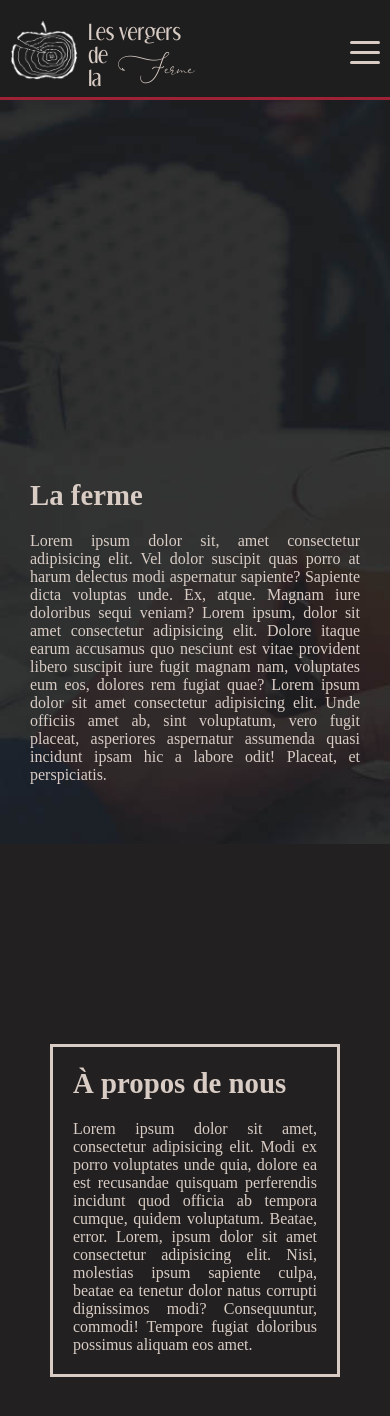
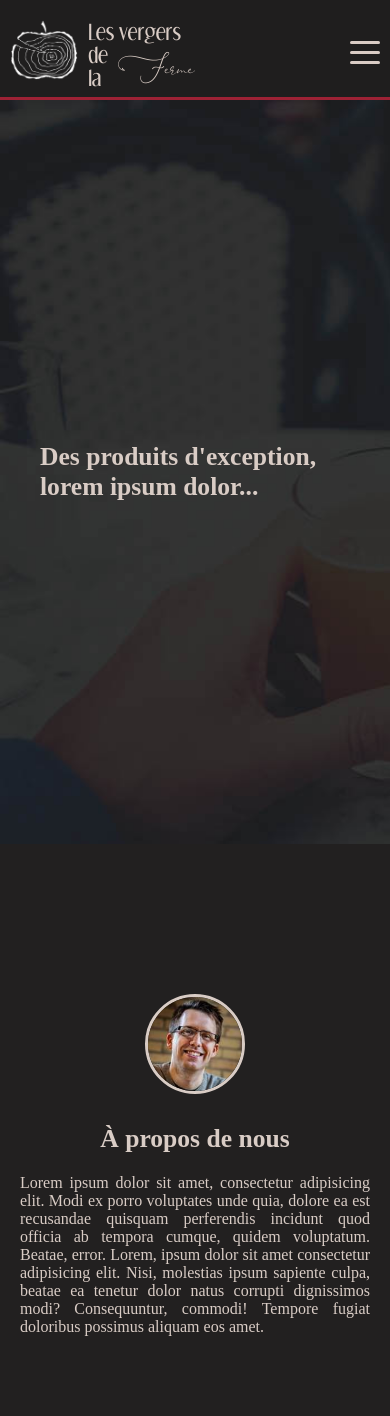
Before and after one commit to lebowvsky/Cidrerie-V2, a React (Create React App) app: page / in a window 390 px wide. Shown: the top 1416 px of the page. Built offline with nearby package versions, Linux system fonts and the light colour scheme.

Commit message:
feat(AboutUs) style on the About Us part of HomePage

```diff
--- a/src/components/about-us/AboutUs.jsx
+++ b/src/components/about-us/AboutUs.jsx
@@ -1,11 +1,17 @@
 import React from "react";
 
-const AboutUs = ({ title, text }) => {
+const AboutUs = ({ title, text, imageOwner, imageOwnerAlt }) => {
   return (
     <section className="about-section">
       <article className="as-article">
-        <h2 className="asa-title">{title}</h2>
-        <p className="asa-text">{text}</p>
+        <img className="asa-image"
+          src={require(`../../assets/images/home/${imageOwner}`)}
+          alt={imageOwnerAlt}
+        />
+        <div className="asa-text-wrapper">
+          <h2 className="asatw-title">{title}</h2>
+          <p className="asatw-text">{text}</p>
+        </div>
       </article>
     </section>
   );
--- a/src/components/about-us/about-us.module.scss
+++ b/src/components/about-us/about-us.module.scss
@@ -7,28 +7,60 @@
   width: 100%;
   padding-top: v.$header-height;
 
+  @include m.bpFactory($max: v.$s) {
+    padding-top: v.$header-height-mobile;
+  }
+
   .as-article {
-    max-width: 800px;
-    margin: 50px;
     font-size: v.$p;
-    text-align: justify;
-    border: 3px solid v.$white;
+    //border: 3px solid v.$white;
     padding: 20px 20px;
+    margin-top: 100px;
+    display: flex;
+    justify-content: center;
 
-    .asa-title {
-      font-size: v.$h2;
+    @include m.bpFactory($max: v.$s) {
+      flex-wrap: wrap;
+      margin-top: 30px;
+    }
+
+    .asa-image {
+      border-radius: 50%;
+      border: 3px solid v.$white;
+      height: 150px;
 
       @include m.bpFactory($max: v.$s) {
-        font-size: v.$h2-mobile;
-        margin-bottom: 20px;
+        height: 100px;
       }
     }
 
-    .asa-text {
-      font-size: v.$p;
+    .asa-text-wrapper {
+      text-align: justify;
+      width: 50%;
+      margin-left: 50px;
 
       @include m.bpFactory($max: v.$s) {
-        font-size: v.$p-mobile;
+        width: inherit;
+        margin-left: inherit;
+        margin-top: 30px;
+      }
+
+      .asatw-title {
+        font-size: v.$h2;
+
+        @include m.bpFactory($max: v.$s) {
+          font-size: v.$h2-mobile;
+          margin-bottom: 20px;
+          text-align: center;
+        }
+      }
+
+      .asatw-text {
+        font-size: v.$p;
+
+        @include m.bpFactory($max: v.$s) {
+          font-size: v.$p-mobile;
+        }
       }
     }
   }
--- a/src/components/hero/Hero.jsx
+++ b/src/components/hero/Hero.jsx
@@ -1,14 +1,13 @@
-import React from 'react';
+import React from "react";
 
-const Hero = ({title, text}) => {
+const Hero = ({ title }) => {
   return (
     <section className="hero">
       <article className="h-article">
-  <h2 className="ha-title">{title}</h2>
-  <p className="ha-text">{text}</p>
+        <h2 className="ha-title">{title}</h2>
       </article>
     </section>
-  )
-}
+  );
+};
 
 export default Hero;
--- a/src/components/hero/hero.module.scss
+++ b/src/components/hero/hero.module.scss
@@ -11,6 +11,12 @@
   background-size: cover;
   background-attachment: fixed;
 
+  @include m.bpFactory($max: v.$l) {
+    display: grid;
+    align-content: center;
+    justify-content: center;
+  }
+
   @include m.bpFactory($max: v.$s) {
     margin-top: v.$header-height-mobile;
     height: v.$mobile-menu-wrapper-height-mobile;
@@ -18,16 +24,18 @@
 
   .h-article {
     position: absolute;
-    right: 50px;
-    bottom: 50px;
+    right: 150px;
+    bottom: 250px;
     max-width: 800px;
-    border: 3px solid v.$white;
     padding: 10px 20px;
 
-    @include m.bpFactory($max: v.$s) {
+    @include m.bpFactory($max: v.$l) {
+      position: inherit;
       border: inherit;
       right: inherit;
-      padding: 10px 30px;
+      bottom: inherit;
+      padding: inherit;
+      margin: 40px;
     }
 
     .ha-title {
@@ -35,7 +43,6 @@
 
       @include m.bpFactory($max: v.$s) {
         font-size: v.$h2-mobile;
-        margin-bottom: 20px;
       }
     }
 
--- a/src/datas/dataHome.json
+++ b/src/datas/dataHome.json
@@ -1,10 +1,14 @@
 {
   "hero": {
-    "title": "La ferme",
+    "title": "Des produits d'exception, lorem ipsum dolor...",
     "background": "hero_bckgd.jpg",
-    "text": "Lorem ipsum dolor sit, amet consectetur adipisicing elit. Vel dolor suscipit quas porro at harum delectus modi aspernatur sapiente? Sapiente dicta voluptas unde. Ex, atque. Magnam iure doloribus sequi veniam? Lorem ipsum, dolor sit amet consectetur adipisicing elit. Dolore itaque earum accusamus quo nesciunt est vitae provident libero suscipit iure fugit magnam nam, voluptates eum eos, dolores rem fugiat quae? Lorem ipsum dolor sit amet consectetur adipisicing elit. Unde officiis amet ab, sint voluptatum, vero fugit placeat, asperiores aspernatur assumenda quasi incidunt ipsam hic a labore odit! Placeat, et perspiciatis."
+    "text": ""
   },
   "about": {
+    "image": {
+      "name": "guillaume.jpg",
+      "alt": "Guillaume Juttier"
+    },
     "title": "À propos de nous",
     "text": "Lorem ipsum dolor sit amet, consectetur adipisicing elit. Modi ex porro voluptates unde quia, dolore ea est recusandae quisquam perferendis incidunt quod officia ab tempora cumque, quidem voluptatum. Beatae, error. Lorem, ipsum dolor sit amet consectetur adipisicing elit. Nisi, molestias ipsum sapiente culpa, beatae ea tenetur dolor natus corrupti dignissimos modi? Consequuntur, commodi! Tempore fugiat doloribus possimus aliquam eos amet."
   }
--- a/src/pages/HomePage.jsx
+++ b/src/pages/HomePage.jsx
@@ -5,12 +5,13 @@ import Hero from "../components/hero/Hero";
 import AboutUs from "../components/about-us/AboutUs";
 
 const HomePage = () => {
-  const {title: titleHero, text: textHero} = dataHome.hero;
-  const {title: titleAbout,text: textAbout} = dataHome.about;
+  const {title: titleHero} = dataHome.hero;
+  const {title: titleAbout,text: textAbout  } = dataHome.about;
+  const {name: imageOwner, alt: imageOwnerAlt} = dataHome.about.image;
   return (
     <main>
-      <Hero title={titleHero} text={textHero} />
-      <AboutUs title={titleAbout} text={textAbout} />
+      <Hero title={titleHero} />
+      <AboutUs title={titleAbout} text={textAbout} imageOwner={imageOwner} imageOwnerAlt={imageOwnerAlt} />
     </main>
   );
 };
--- a/src/style.css
+++ b/src/style.css
@@ -204,6 +204,13 @@
   background-size: cover;
   background-attachment: fixed;
 }
+@media only screen and (max-width: 1200px) {
+  .hero {
+    display: grid;
+    align-content: center;
+    justify-content: center;
+  }
+}
 @media only screen and (max-width: 760px) {
   .hero {
     margin-top: 100px;
@@ -212,17 +219,19 @@
 }
 .hero .h-article {
   position: absolute;
-  right: 50px;
-  bottom: 50px;
+  right: 150px;
+  bottom: 250px;
   max-width: 800px;
-  border: 3px solid #D9CCC5;
   padding: 10px 20px;
 }
-@media only screen and (max-width: 760px) {
+@media only screen and (max-width: 1200px) {
   .hero .h-article {
+    position: inherit;
     border: inherit;
     right: inherit;
-    padding: 10px 30px;
+    bottom: inherit;
+    padding: inherit;
+    margin: 40px;
   }
 }
 .hero .h-article .ha-title {
@@ -230,8 +239,7 @@
 }
 @media only screen and (max-width: 760px) {
   .hero .h-article .ha-title {
-    font-size: 1.8rem;
-    margin-bottom: 20px;
+    font-size: 1.6rem;
   }
 }
 .hero .h-article .ha-text {
@@ -250,28 +258,61 @@
   width: 100%;
   padding-top: 150px;
 }
+@media only screen and (max-width: 760px) {
+  .about-section {
+    padding-top: 100px;
+  }
+}
 .about-section .as-article {
-  max-width: 800px;
-  margin: 50px;
   font-size: 1.2rem;
+  padding: 20px 20px;
+  margin-top: 100px;
+  display: flex;
+  justify-content: center;
+}
+@media only screen and (max-width: 760px) {
+  .about-section .as-article {
+    flex-wrap: wrap;
+    margin-top: 30px;
+  }
+}
+.about-section .as-article .asa-image {
+  border-radius: 50%;
+  border: 3px solid #D9CCC5;
+  height: 150px;
+}
+@media only screen and (max-width: 760px) {
+  .about-section .as-article .asa-image {
+    height: 100px;
+  }
+}
+.about-section .as-article .asa-text-wrapper {
   text-align: justify;
-  border: 3px solid #D9CCC5;
-  padding: 20px 20px;
+  width: 50%;
+  margin-left: 50px;
 }
-.about-section .as-article .asa-title {
+@media only screen and (max-width: 760px) {
+  .about-section .as-article .asa-text-wrapper {
+    width: inherit;
+    margin-left: inherit;
+    margin-top: 30px;
+  }
+}
+.about-section .as-article .asa-text-wrapper .asatw-title {
   font-size: 3rem;
 }
 @media only screen and (max-width: 760px) {
-  .about-section .as-article .asa-title {
-    font-size: 1.8rem;
+  .about-section .as-article .asa-text-wrapper .asatw-title {
+    font-size: 1.6rem;
     margin-bottom: 20px;
+    text-align: center;
   }
 }
-.about-section .as-article .asa-text {
+.about-section .as-article .asa-text-wrapper .asatw-text {
   font-size: 1.2rem;
 }
 @media only screen and (max-width: 760px) {
-  .about-section .as-article .asa-text {
+  .about-section .as-article .asa-text-wrapper .asatw-text {
     font-size: 1rem;
   }
 }
--- a/src/styles/_variables.scss
+++ b/src/styles/_variables.scss
@@ -11,7 +11,7 @@ $h1-ferme: 2.4rem;
 $h1-ferme-mobile: 1.4rem;
 
 $h2: 3rem;
-$h2-mobile: 1.8rem;
+$h2-mobile: 1.6rem;
 
 $p: 1.2rem;
 $p-mobile: 1rem;
```
Also changed, not shown: src/assets/images/home/guillaume.jpg (added), 1 other file (tests, documents, lock files or other folders).
